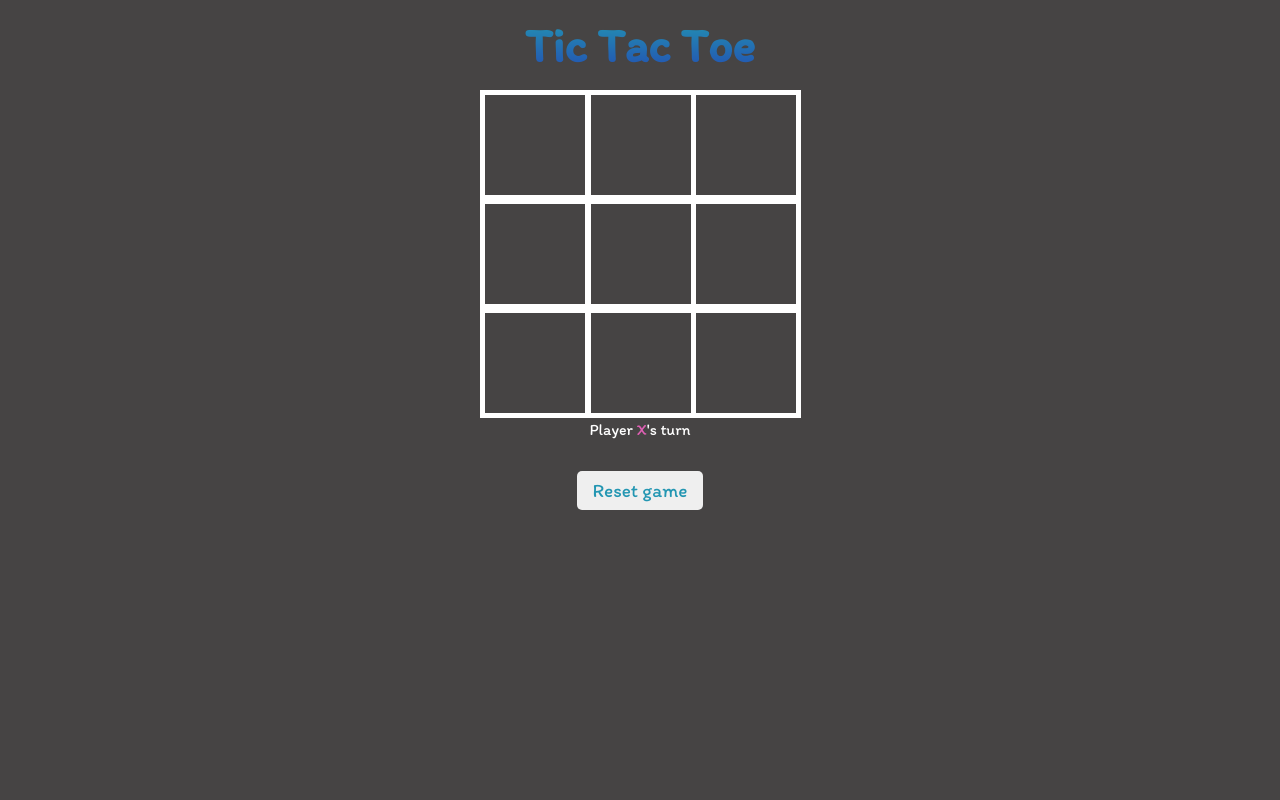
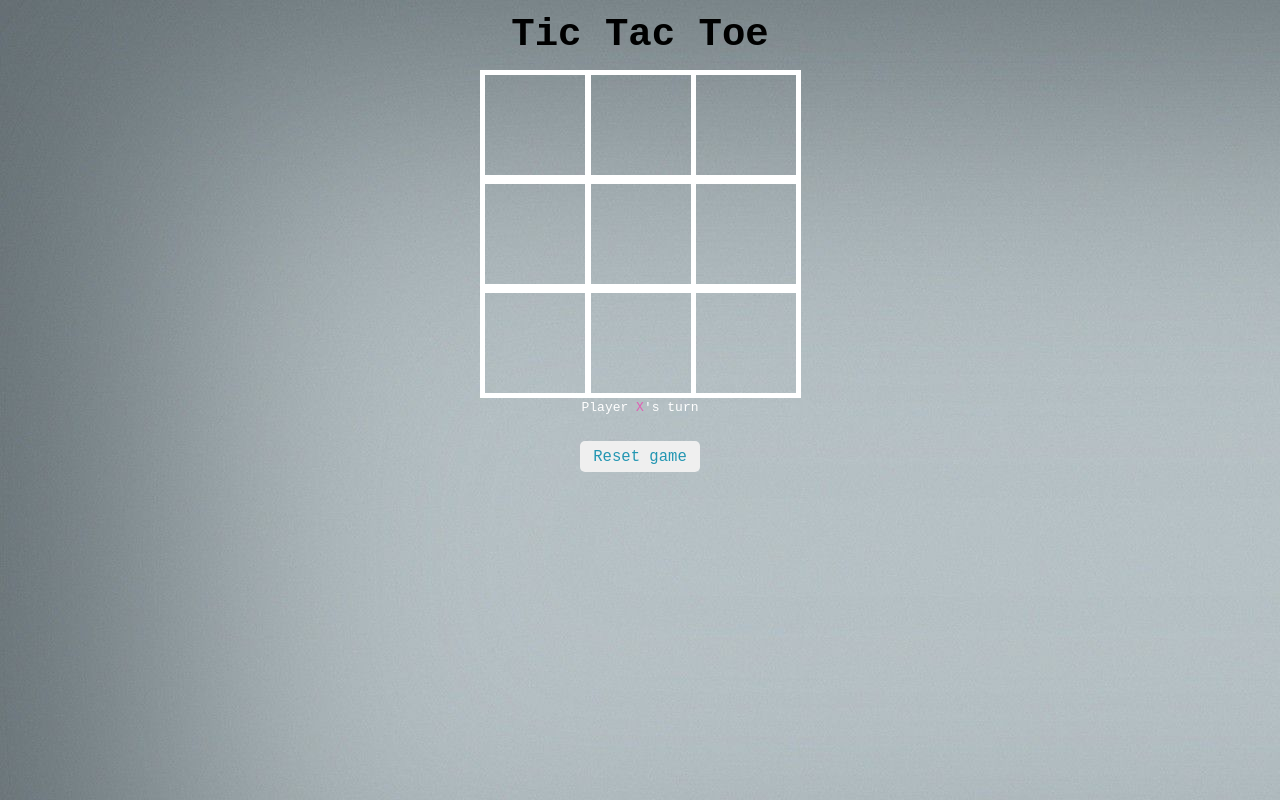
Before and after one commit to aaronteamAAR/TicTac, a plain HTML site: page index.html in a window 1280 px wide. Drawn offline with Linux system fonts and the light colour scheme.

Commit message:
Add background image for fun look

```diff
--- a/style.css
+++ b/style.css
@@ -3,20 +3,20 @@
 * {
     padding: 0;
     margin: 0;
-    font-family: 'Itim', cursive;
+    font-family:monospace;
 }
 
 body {
     background-color: rgb(70, 68, 68);
+    background-image: url('fox.jpg');
 }
 
 h1 {
     font-size: 3rem;
     margin: 1rem;
-    background: -webkit-linear-gradient(rgba(35,150,178,1), rgba(35,78,178,1));
     -webkit-background-clip: text;
     background-clip: text;
-    -webkit-text-fill-color: transparent;
+
 }
 
 .background {
```
Also changed, not shown: fox.jpg (added).
